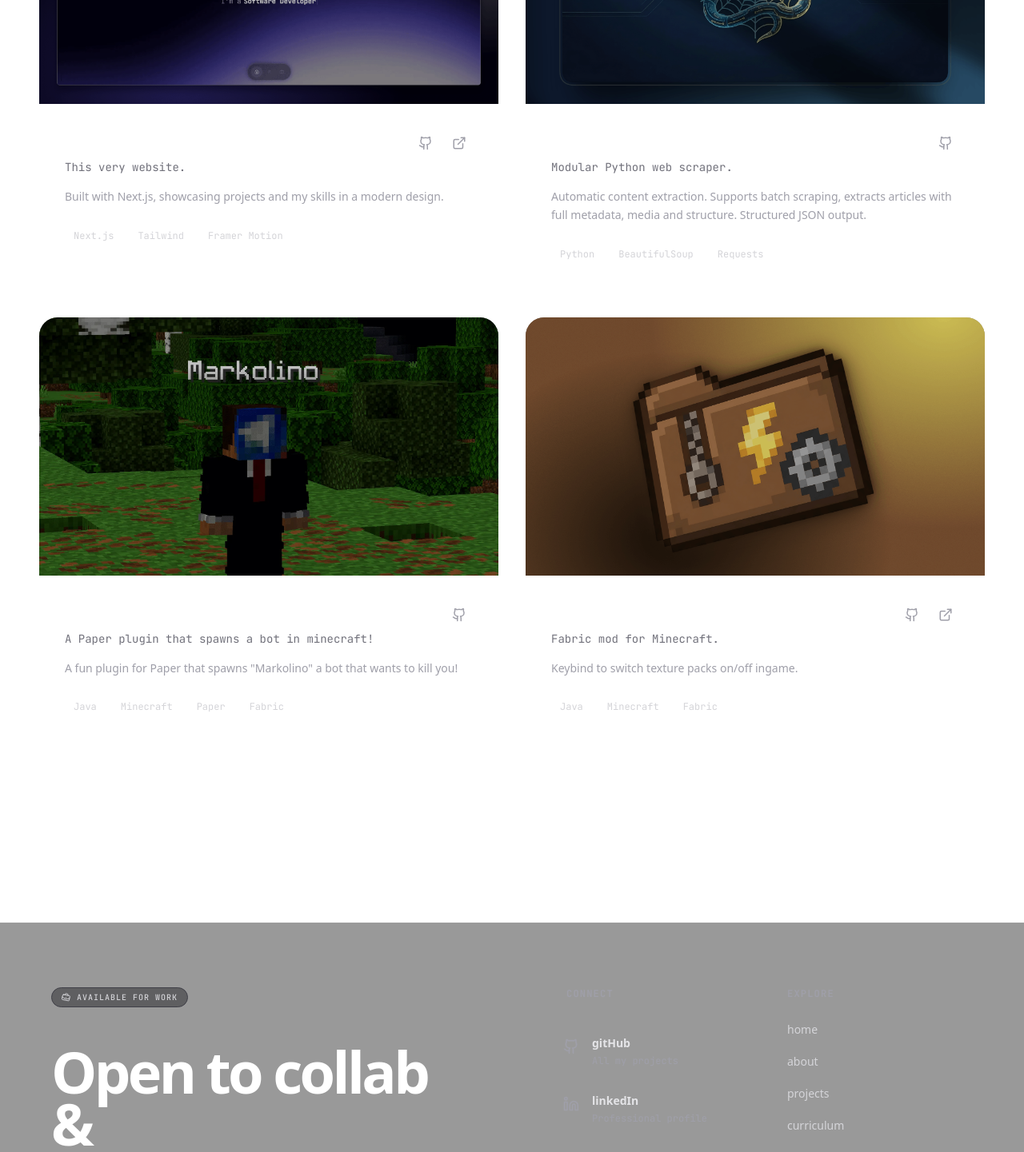
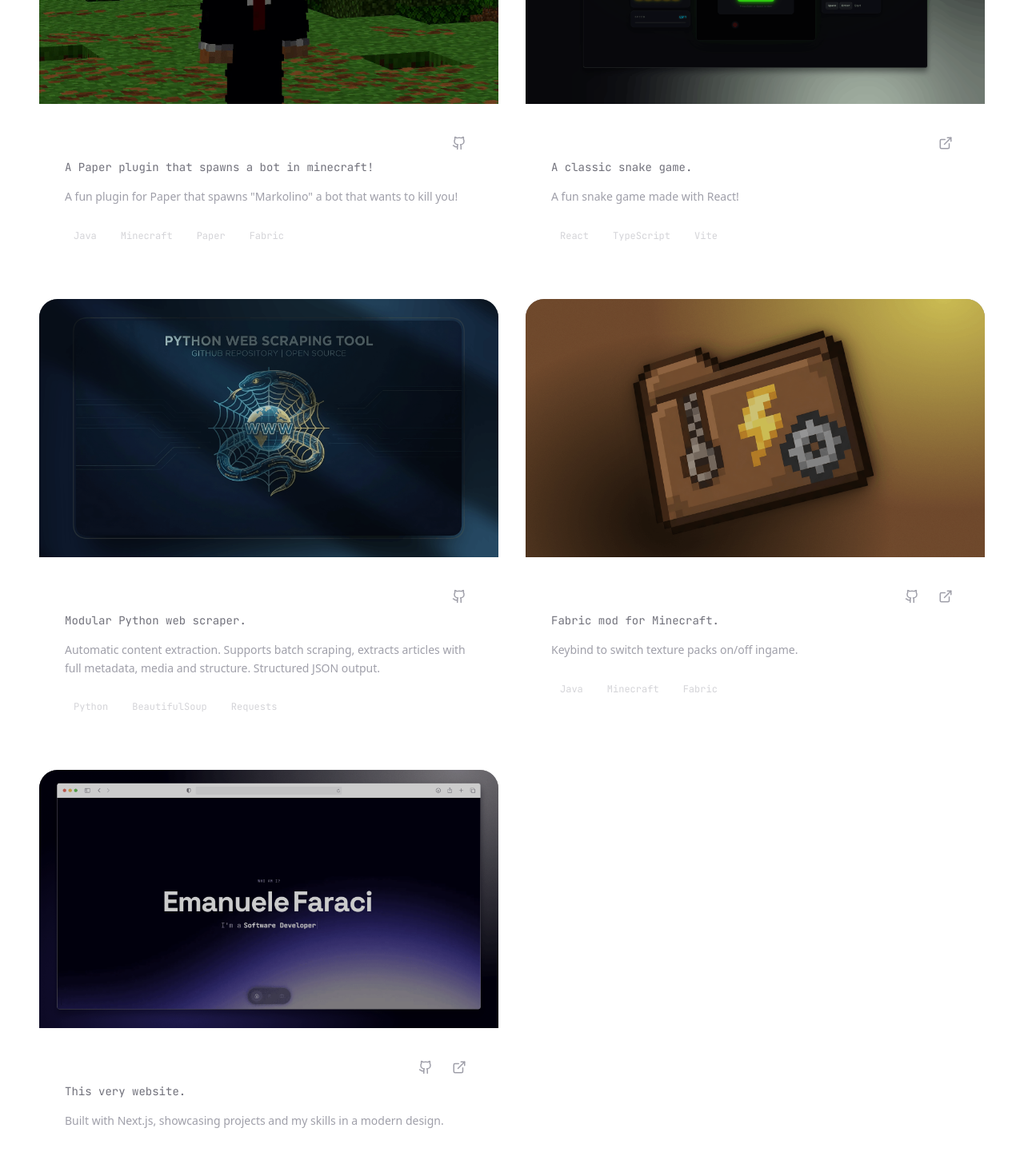
Before and after one commit to emqnuele/portfolio, a Next.js app: page /projects in a window 1280 px wide. Shown: the part 4120-5561 px from the top of the page at 80% size. Built offline with nearby package versions, Linux system fonts and the light colour scheme.

Commit message:
added and new project: snake game

```diff
--- a/src/data/portfolio.ts
+++ b/src/data/portfolio.ts
@@ -210,15 +210,27 @@ export const projects: Project[] = [
         accent: '255, 122, 214'
     },
     {
-        slug: 'portfolio',
-        title: 'Portfolio Website',
-        tagline: 'This very website.',
-        description: 'Built with Next.js, showcasing projects and my skills in a modern design.',
-        image: '/projects/new_portfolio.png',
+        slug: 'markolino-plugin',
+        title: 'Markolino-Chaos',
+        tagline: 'A Paper plugin that spawns a bot in minecraft!',
+        description: 'A fun plugin for Paper that spawns "Markolino" a bot that wants to kill you!',
+        image: '/projects/markolino.webp',
+        status: 'beta / 2025',
+        stack: ['Java', 'Minecraft', 'Paper', 'Fabric'],
+        categories: ['Minecraft', 'Games'],
+        links: [{ label: 'github', href: 'https://modrinth.com/plugin/markolino-chaos' }],
+        accent: '255, 122, 122'
+    },
+    {
+        slug: 'snake',
+        title: 'Snake Game',
+        tagline: 'A classic snake game.',
+        description: 'A fun snake game made with React!',
+        image: '/projects/snake/snake.png',
         status: 'live',
-        stack: ['Next.js', 'Tailwind', 'Framer Motion'],
-        categories: ['Websites'],
-        links: [{ label: 'github', href: 'https://github.com/emqnuele/portfolio' }, { label: 'live', href: 'https://emanuelefaraci.com/' }],
+        stack: ['React', 'TypeScript', 'Vite'],
+        categories: ['Games', 'Websites'],
+        links: [{ label: 'live', href: 'https://snake.emqnuele.dev/' }],
         accent: '220, 174, 255'
     },
     {
@@ -232,19 +244,6 @@ export const projects: Project[] = [
         categories: ['Dev Tools'],
         links: [{ label: 'github', href: 'https://github.com/emqnuele/webscraper' }],
         accent: '125, 255, 199'
-    },
-
-    {
-        slug: 'markolino-plugin',
-        title: 'Markolino-Chaos',
-        tagline: 'A Paper plugin that spawns a bot in minecraft!',
-        description: 'A fun plugin for Paper that spawns "Markolino" a bot that wants to kill you!',
-        image: '/projects/markolino.webp',
-        status: 'beta / 2025',
-        stack: ['Java', 'Minecraft', 'Paper', 'Fabric'],
-        categories: ['Minecraft', 'Games'],
-        links: [{ label: 'github', href: 'https://modrinth.com/plugin/markolino-chaos' }],
-        accent: '255, 122, 122'
     },
     {
         slug: 'quick-resource-pack',
@@ -261,7 +260,20 @@ export const projects: Project[] = [
         ],
         accent: '255, 122, 122',
         images: ['/projects/quick-resource-packs.png', '/projects/new-quick-resource-pack.png']
+    },
+    {
+        slug: 'portfolio',
+        title: 'Portfolio Website',
+        tagline: 'This very website.',
+        description: 'Built with Next.js, showcasing projects and my skills in a modern design.',
+        image: '/projects/new_portfolio.png',
+        status: 'live',
+        stack: ['Next.js', 'Tailwind', 'Framer Motion'],
+        categories: ['Websites'],
+        links: [{ label: 'github', href: 'https://github.com/emqnuele/portfolio' }, { label: 'live', href: 'https://emanuelefaraci.com/' }],
+        accent: '220, 174, 255'
     }
+
 ];
 
 export const journey = [
```
Also changed, not shown: public/projects/snake/snake.png (added).
